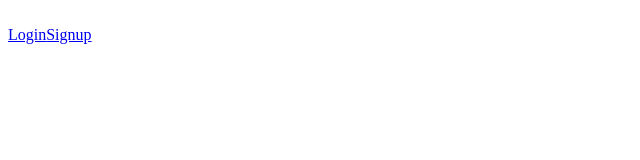
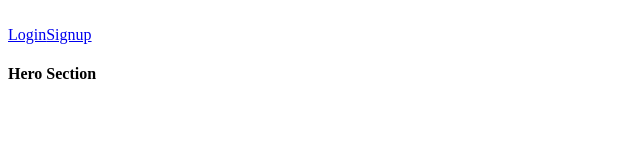
Before and after one commit to mkyd-kill/tenant-management-system, a React (Vite) app in the folder frontend/: page / in a window 1280 px wide. Shown: the top 160 px of the page, without its empty margins (0-640 px from the left). Built offline with nearby package versions, Linux system fonts and the light colour scheme.

Commit message:
initial homepage

```diff
--- a/frontend/src/components/dashboard/Dashboard.tsx
+++ b/frontend/src/components/dashboard/Dashboard.tsx
@@ -1,5 +1,4 @@
 import React from "react";
-import Navbar from "../navbar/Navbar";
 
 interface Props {}
 
--- /dev/null
+++ b/frontend/src/components/hero/Hero.tsx
@@ -0,0 +1,14 @@
+import React from "react";
+import { Link } from "react-router-dom";
+
+interface Props {}
+
+const Hero = (props: Props) => {
+    return (
+        <section id="hero">
+            <h4>Hero Section</h4>
+        </section>
+    )
+};
+
+export default Hero;
--- /dev/null
+++ b/frontend/src/pages/homepage/HomePage.tsx
@@ -0,0 +1,12 @@
+import React from "react";
+import Hero from "../../components/hero/Hero";
+
+interface Props {}
+
+const HomePage = (props: Props) => {
+    return (
+        <Hero />
+    )
+};
+
+export default HomePage;
--- a/frontend/src/routes/Routes.tsx
+++ b/frontend/src/routes/Routes.tsx
@@ -4,12 +4,14 @@ import LoginPage from "../pages/auth/LoginPage";
 import RegisterPage from "../pages/auth/RegisterPage";
 import ProtectedRoute from "./ProtectedRoute";
 import Dashboard from "../components/dashboard/Dashboard";
+import HomePage from "../pages/homepage/HomePage";
 
 export const router = createBrowserRouter([
     {
         path: "/",
         element: <App />,
         children: [
+            { path: "", element: <HomePage /> },
             { path: "login", element: <LoginPage /> },
             { path: "register", element: <RegisterPage /> },
             { path: "dashboard",
```
Also changed, not shown: frontend/tailwind.config.js (deleted, +0 -8 lines).
